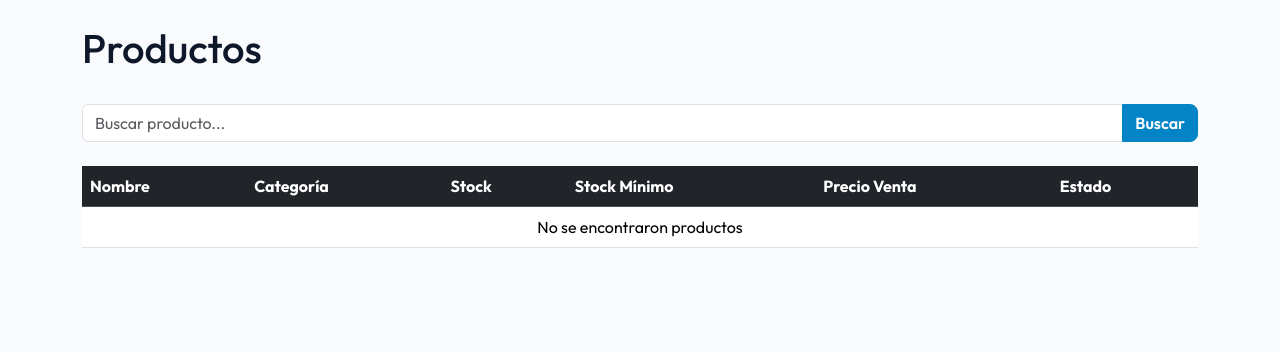
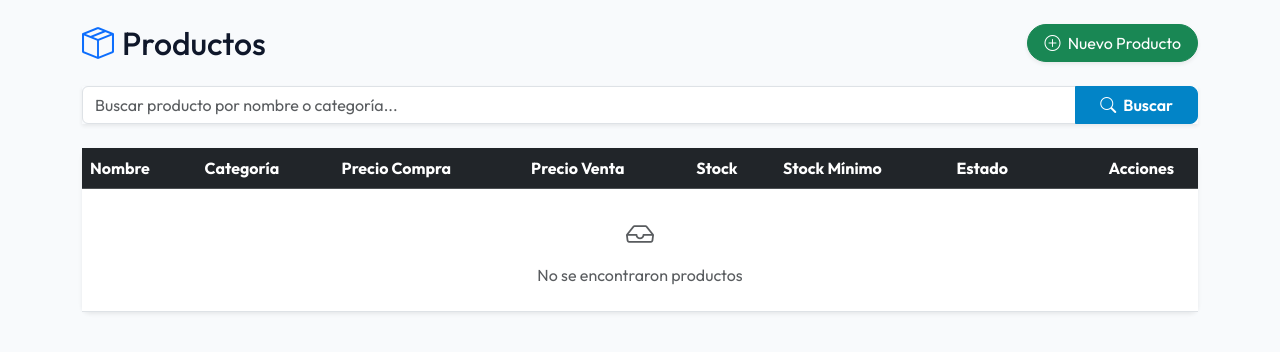
Before and after one commit to arturo398/tentacion24, a Django app: page /productos/ in a window 1280 px wide. Shown: the part 61-413 px from the top of the page. Run offline with Django 5.2, Linux system fonts and the light colour scheme; the visitor is signed in with stand-in values (Sample User, id 1); data that the repository does not hold is empty.

Commit message:
Agregar gestion de productos: crear, editar y eliminar

```diff
--- a/inventario/templates/inventario/productos.html
+++ b/inventario/templates/inventario/productos.html
@@ -6,91 +6,116 @@ Productos
 
 {% block contenido %}
 
-<div class="d-flex justify-content-between align-items-center mb-4">
-    <h1>Productos</h1>
+<div class="d-flex justify-content-between align-items-center mb-4 flex-wrap gap-2">
+    <h1 class="h2 mb-0"><i class="bi bi-box-seam text-primary me-2"></i>Productos</h1>
+    <a href="{% url 'crear_producto' %}" class="btn btn-success rounded-pill px-3 shadow-sm">
+        <i class="bi bi-plus-circle me-1"></i> Nuevo Producto
+    </a>
 </div>
 
 <form method="GET" class="mb-4">
-
-    <div class="input-group">
-
+    <div class="input-group shadow-sm">
         <input
             type="text"
             name="q"
             class="form-control"
-            placeholder="Buscar producto..."
+            placeholder="Buscar producto por nombre o categoría..."
             value="{{ busqueda }}"
         >
-
-        <button class="btn btn-primary">
-            Buscar
+        <button class="btn btn-primary px-4">
+            <i class="bi bi-search me-1"></i> Buscar
         </button>
-
+        {% if busqueda %}
+            <a href="{% url 'productos' %}" class="btn btn-outline-secondary">
+                Limpiar
+            </a>
+        {% endif %}
     </div>
-
 </form>
 
-<table class="table table-hover align-middle">
-
+<div class="card border-0 shadow-sm rounded-3">
+    <div class="card-body p-0">
+        <div class="table-responsive">
+            <table class="table table-hover align-middle mb-0">
                 <thead class="table-dark">
                     <tr>
                         <th>Nombre</th>
                         <th>Categoría</th>
+                        <th>Precio Compra</th>
+                        <th>Precio Venta</th>
                         <th>Stock</th>
                         <th>Stock Mínimo</th>
-            <th>Precio Venta</th>
                         <th>Estado</th>
+                        <th class="text-end pe-4">Acciones</th>
                     </tr>
                 </thead>
+                <tbody>
+                {% for producto in productos %}
+                    <tr>
+                        <td class="fw-semibold">{{ producto.nombre }}</td>
+                        <td><span class="badge bg-secondary opacity-75">{{ producto.categoria }}</span></td>
+                        <td>${{ producto.precio_compra }}</td>
+                        <td class="fw-bold text-success">${{ producto.precio_venta }}</td>
+                        <td>{{ producto.stock }}</td>
+                        <td>{{ producto.stock_minimo }}</td>
+                        <td>
+                            {% if producto.stock <= producto.stock_minimo %}
+                                <span class="badge bg-danger">
+                                    <i class="bi bi-exclamation-triangle-fill me-1"></i> Stock Bajo
+                                </span>
+                            {% else %}
+                                <span class="badge bg-success">
+                                    <i class="bi bi-check-circle-fill me-1"></i> Disponible
+                                </span>
+                            {% endif %}
+                        </td>
+                        <td class="text-end pe-3">
+                            <div class="btn-group btn-group-sm" role="group">
+                                <a href="{% url 'editar_producto' producto.pk %}" class="btn btn-outline-primary" title="Editar">
+                                    <i class="bi bi-pencil-fill"></i>
+                                </a>
+                                <button type="button" class="btn btn-outline-danger" data-bs-toggle="modal" data-bs-target="#deleteModal{{ producto.pk }}" title="Eliminar">
+                                    <i class="bi bi-trash-fill"></i>
+                                </button>
+                            </div>
 
-    <tbody>
-
-    {% for producto in productos %}
-
+                            <!-- Modal de Confirmación de Eliminación -->
+                            <div class="modal fade text-start" id="deleteModal{{ producto.pk }}" tabindex="-1" aria-hidden="true">
+                                <div class="modal-dialog modal-dialog-centered">
+                                    <div class="modal-content">
+                                        <div class="modal-header bg-danger text-white">
+                                            <h5 class="modal-title"><i class="bi bi-exclamation-triangle me-2"></i> Confirmar Eliminación</h5>
+                                            <button type="button" class="btn-close btn-close-white" data-bs-dismiss="modal" aria-label="Close"></button>
+                                        </div>
+                                        <div class="modal-body">
+                                            ¿Estás seguro de que deseas eliminar el producto <strong>"{{ producto.nombre }}"</strong>? Esta acción no se puede deshacer.
+                                        </div>
+                                        <div class="modal-footer">
+                                            <button type="button" class="btn btn-secondary rounded-pill" data-bs-dismiss="modal">Cancelar</button>
+                                            <form method="POST" action="{% url 'eliminar_producto' producto.pk %}" class="d-inline">
+                                                {% csrf_token %}
+                                                <button type="submit" class="btn btn-danger rounded-pill">
+                                                    <i class="bi bi-trash me-1"></i> Eliminar
+                                                </button>
+                                            </form>
+                                        </div>
+                                    </div>
+                                </div>
+                            </div>
+                        </td>
+                    </tr>
+                {% empty %}
                     <tr>
-
-            <td>{{ producto.nombre }}</td>
-
-            <td>{{ producto.categoria }}</td>
-
-            <td>{{ producto.stock }}</td>
-
-            <td>{{ producto.stock_minimo }}</td>
-
-            <td>${{ producto.precio_venta }}</td>
-
-            <td>
-
-                {% if producto.stock <= producto.stock_minimo %}
-
-                    <span class="badge bg-danger">
-                        Stock Bajo
-                    </span>
-
-                {% else %}
-
-                    <span class="badge bg-success">
-                        Disponible
-                    </span>
-
-                {% endif %}
-
-            </td>
-
-        </tr>
-
-    {% empty %}
-
-        <tr>
-            <td colspan="6" class="text-center">
+                        <td colspan="8" class="text-center py-4 text-muted">
+                            <i class="bi bi-inbox fs-3 d-block mb-2"></i>
                             No se encontraron productos
                         </td>
                     </tr>
-
                 {% endfor %}
-
                 </tbody>
-
             </table>
+        </div>
+    </div>
+</div>
 
 {% endblock %}
--- a/inventario/urls.py
+++ b/inventario/urls.py
@@ -2,12 +2,10 @@ from django.urls import path
 from . import views
 
 urlpatterns = [
-    path(
-        'productos/',
-        views.listar_productos,
-        name='productos'
-    ),
+    path('productos/', views.listar_productos, name='productos'),
+    path('productos/nuevo/', views.crear_producto, name='crear_producto'),
+    path('productos/<int:pk>/editar/', views.editar_producto, name='editar_producto'),
+    path('productos/<int:pk>/eliminar/', views.eliminar_producto, name='eliminar_producto'),
 
     path('', views.dashboard, name='dashboard'),
-
 ]
--- a/inventario/views.py
+++ b/inventario/views.py
@@ -1,7 +1,9 @@
 from django.contrib.auth import logout
-from django.shortcuts import render, redirect
+from django.contrib.auth.decorators import login_required
+from django.shortcuts import render, redirect, get_object_or_404
 from django.contrib import messages
 from .models import Producto
+from .forms import ProductoForm
 from compras.models import Compra
 from ventas.models import Venta
 from django.db.models import Q, F
@@ -15,10 +17,10 @@ def logout_view(request):
     return redirect('login')
 
 
+@login_required
 def listar_productos(request):
-
     busqueda = request.GET.get('q', '')
-    productos = Producto.objects.all()
+    productos = Producto.objects.all().order_by('nombre')
 
     if busqueda:
         productos = productos.filter(
@@ -30,10 +32,57 @@ def listar_productos(request):
         request,
         'inventario/productos.html',
         {
-            'productos': productos ,
-            'busqueda' : busqueda
+            'productos': productos,
+            'busqueda': busqueda
         }
     )
+
+
+@login_required
+def crear_producto(request):
+    if request.method == 'POST':
+        form = ProductoForm(request.POST)
+        if form.is_valid():
+            producto = form.save()
+            messages.success(request, f'Producto "{producto.nombre}" creado exitosamente.')
+            return redirect('productos')
+    else:
+        form = ProductoForm()
+
+    return render(request, 'inventario/producto_form.html', {
+        'form': form,
+        'titulo': 'Nuevo Producto'
+    })
+
+
+@login_required
+def editar_producto(request, pk):
+    producto = get_object_or_404(Producto, pk=pk)
+    if request.method == 'POST':
+        form = ProductoForm(request.POST, instance=producto)
+        if form.is_valid():
+            form.save()
+            messages.success(request, f'Producto "{producto.nombre}" actualizado correctamente.')
+            return redirect('productos')
+    else:
+        form = ProductoForm(instance=producto)
+
+    return render(request, 'inventario/producto_form.html', {
+        'form': form,
+        'titulo': f'Editar Producto: {producto.nombre}',
+        'producto': producto
+    })
+
+
+@login_required
+def eliminar_producto(request, pk):
+    producto = get_object_or_404(Producto, pk=pk)
+    if request.method == 'POST':
+        nombre = producto.nombre
+        producto.delete()
+        messages.success(request, f'Producto "{nombre}" eliminado correctamente.')
+    return redirect('productos')
+
 
 def dashboard(request):
 
```
Also changed, not shown: inventario/forms.py (added, +15 -0 lines), inventario/templates/inventario/producto_form.html (added, +98 -0 lines). Lines whose indentation alone changed are shown as unchanged.
